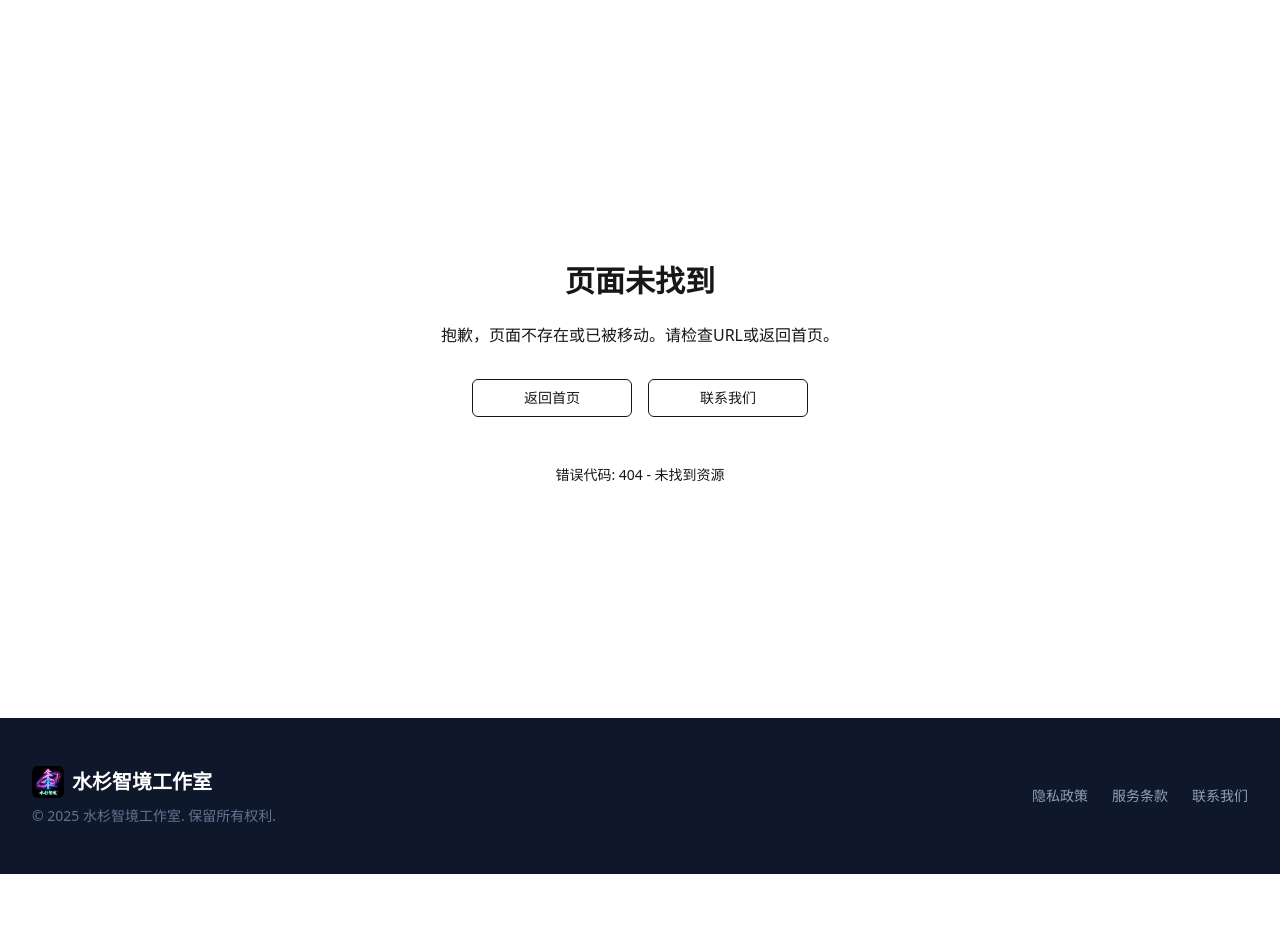
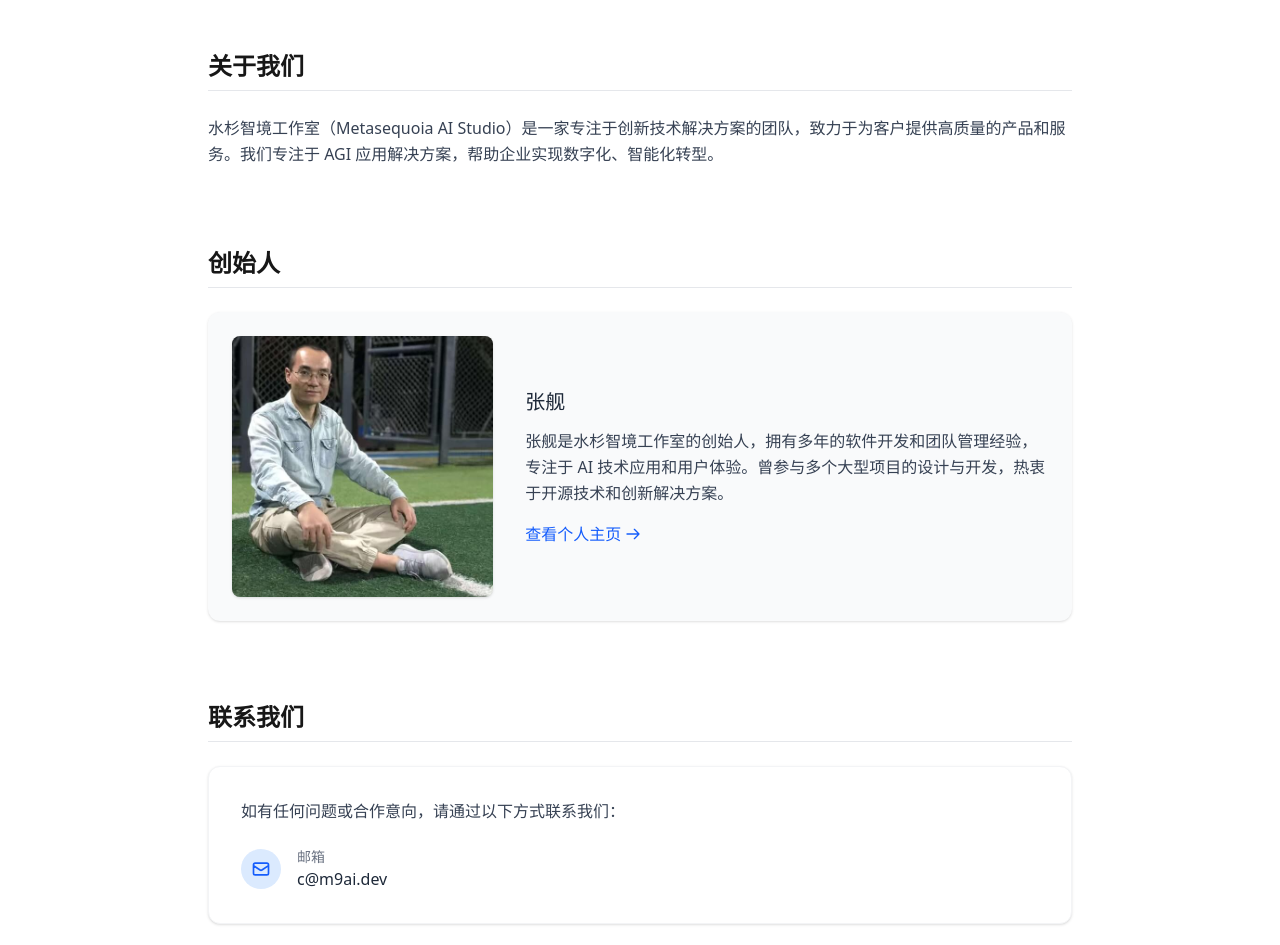
Before and after one commit to m9ai/m9ai.github.io, a Next.js app: page /contact in a window 1280 px wide. Before the commit this address had no page. Shown: the part 147-1092 px from the top of the page. Before the commit the page ends 1021 px from the top, so only its background shows below. Built offline with nearby package versions, Linux system fonts and the light colour scheme.

Commit message:
feat
contact page

```diff
--- a/package.json
+++ b/package.json
@@ -19,6 +19,7 @@
     "gray-matter": "^4.0.3",
     "leancloud-storage": "^4.15.2",
     "lunr": "^2.3.9",
+    "motion": "^12.23.6",
     "next": "15.4.1",
     "react": "19.1.0",
     "react-dom": "19.1.0",
--- a/public/docs/privacy-policy.md
+++ b/public/docs/privacy-policy.md
@@ -45,4 +45,4 @@
 
 如有任何关于本隐私政策的问题，请通过以下方式联系我们：
 
-- 电子邮件：justin@m9ai.dev
+- 电子邮件：c@m9ai.dev
--- a/public/docs/terms-of-service.md
+++ b/public/docs/terms-of-service.md
@@ -44,4 +44,4 @@
 
 如有任何关于本服务条款的问题，请通过以下方式联系我们：
 
-- 电子邮件：justin@m9ai.dev
+- 电子邮件：c@m9ai.dev
--- a/src/app/components/CollaborationSection.tsx
+++ b/src/app/components/CollaborationSection.tsx
@@ -156,7 +156,7 @@ export default function CollaborationSection() {
                 </div>
 
                 <div className="space-y-4">
-                  <a href="mailto:justin@m9ai.dev" className="flex items-center gap-3 p-4 bg-white dark:bg-slate-800 rounded-xl shadow-sm border border-slate-100 dark:border-slate-700 transition-all duration-300 hover:shadow-md">
+                  <a href="mailto:c@m9ai.dev" className="flex items-center gap-3 p-4 bg-white dark:bg-slate-800 rounded-xl shadow-sm border border-slate-100 dark:border-slate-700 transition-all duration-300 hover:shadow-md">
                     <div className="w-10 h-10 rounded-full bg-primary/10 dark:bg-primary/20 flex items-center justify-center text-primary">
                       <svg xmlns="http://www.w3.org/2000/svg" className="h-5 w-5" fill="none" viewBox="0 0 24 24" stroke="currentColor">
                         <path strokeLinecap="round" strokeLinejoin="round" strokeWidth={2} d="M3 8l7.89 5.26a2 2 0 002.22 0L21 8M5 19h14a2 2 0 002-2V7a2 2 0 00-2-2H5a2 2 0 00-2 2v10a2 2 0 002 2z" />
@@ -164,7 +164,7 @@ export default function CollaborationSection() {
                     </div>
                     <div>
                       <p className="text-sm text-slate-500 dark:text-slate-400">发送邮件</p>
-                      <p className="font-medium text-slate-900 dark:text-white">justin@m9ai.dev</p>
+                      <p className="font-medium text-slate-900 dark:text-white">c@m9ai.dev</p>
                     </div>
                   </a>
                 </div>
--- a/src/app/components/Footer.tsx
+++ b/src/app/components/Footer.tsx
@@ -20,7 +20,7 @@ export default function Footer() {
           <div className='flex space-x-6'>
             <Link href='/privacy-policy' className='text-sm hover:text-emerald-400 transition-colors'>隐私政策</Link>
             <Link href='/terms-of-service' className='text-sm hover:text-emerald-400 transition-colors'>服务条款</Link>
-            <Link href='#contact' className='text-sm hover:text-emerald-400 transition-colors'>联系我们</Link>
+            <Link href='/contact' className='text-sm hover:text-emerald-400 transition-colors'>联系我们</Link>
           </div>
         </div>
       </div>
--- /dev/null
+++ b/src/app/contact/page.tsx
@@ -0,0 +1,99 @@
+import Link from 'next/link';
+import { Metadata } from 'next';
+import * as  motion from 'motion/react-client';
+
+export const metadata: Metadata = {
+  title: '联系我们 | Metasequoia Studio',
+  description: '联系Metasequoia Studio团队，了解更多关于我们的信息',
+};
+
+// 动画效果配置
+const sectionVariants = {
+  hidden: { opacity: 0, y: 20 },
+  visible: { opacity: 1, y: 0, transition: { duration: 0.5 } }
+};
+
+export default function ContactPage() {
+  return (
+    <div className="container mx-auto px-4 py-12 max-w-4xl">
+      <motion.h1
+        className="text-3xl font-bold mb-12 text-center tracking-tight"
+        initial={{ opacity: 0, y: 20 }}
+        animate={{ opacity: 1, y: 0 }}
+        transition={{ duration: 0.6 }}
+      >
+        联系我们
+      </motion.h1>
+
+      <motion.section
+        className="mb-20"
+        variants={sectionVariants}
+        initial="hidden"
+        whileInView="visible"
+        viewport={{ once: true }}
+      >
+        <h2 className="text-2xl font-semibold mb-6 pb-2 border-b border-gray-200">关于我们</h2>
+        <div className="prose max-w-none text-gray-700 leading-relaxed">
+          <p>水杉智境工作室（Metasequoia AI Studio）是一家专注于创新技术解决方案的团队，致力于为客户提供高质量的产品和服务。我们专注于 AGI 应用解决方案，帮助企业实现数字化、智能化转型。</p>
+        </div>
+      </motion.section>
+
+      <motion.section
+        className="mb-20"
+        variants={sectionVariants}
+        initial="hidden"
+        whileInView="visible"
+        viewport={{ once: true }}
+        transition={{ delay: 0.1 }}
+      >
+        <h2 className="text-2xl font-semibold mb-6 pb-2 border-b border-gray-200">创始人</h2>
+        <div className="flex flex-col md:flex-row gap-8 items-center bg-gray-50 rounded-xl p-6 shadow-sm transition-all hover:shadow-md">
+          <div className="md:w-1/3">
+            <div className="bg-gray-200 rounded-lg aspect-square flex items-center justify-center overflow-hidden shadow-sm bg-cover" style={{backgroundImage: 'url(/founder.jpg)'}} />
+          </div>
+          <div className="md:w-2/3">
+            <h3 className="text-xl font-medium mb-3 text-gray-800">张舰</h3>
+            <p className="mb-4 text-gray-700 leading-relaxed">张舰是水杉智境工作室的创始人，拥有多年的软件开发和团队管理经验，专注于 AI 技术应用和用户体验。曾参与多个大型项目的设计与开发，热衷于开源技术和创新解决方案。</p>
+            <Link
+              href="https://zhangjianzy.github.io/"
+              target="_blank"
+              rel="noopener noreferrer"
+              className="inline-flex items-center text-blue-600 hover:text-blue-700 font-medium transition-colors"
+            >
+              查看个人主页
+              <svg className="ml-1 w-4 h-4" fill="none" stroke="currentColor" viewBox="0 0 24 24" xmlns="http://www.w3.org/2000/svg">
+                <path strokeLinecap="round" strokeLinejoin="round" strokeWidth={2} d="M14 5l7 7m0 0l-7 7m7-7H3" />
+              </svg>
+            </Link>
+          </div>
+        </div>
+      </motion.section>
+
+      <motion.section
+        variants={sectionVariants}
+        initial="hidden"
+        whileInView="visible"
+        viewport={{ once: true }}
+        transition={{ delay: 0.2 }}
+      >
+        <h2 className="text-2xl font-semibold mb-6 pb-2 border-b border-gray-200">联系我们</h2>
+        <div className="bg-white p-8 rounded-xl shadow-sm border border-gray-100">
+          <p className="mb-6 text-gray-700">如有任何问题或合作意向，请通过以下方式联系我们：</p>
+          <ul className="space-y-4">
+            <li className="flex items-center">
+              <div className="w-10 h-10 rounded-full bg-blue-100 flex items-center justify-center text-blue-600 mr-4 flex-shrink-0">
+                <svg className="w-5 h-5" fill="none" stroke="currentColor" viewBox="0 0 24 24" xmlns="http://www.w3.org/2000/svg">
+                  <path strokeLinecap="round" strokeLinejoin="round" strokeWidth={2} d="M3 8l7.89 5.26a2 2 0 002.22 0L21 8M5 19h14a2 2 0 002-2V7a2 2 0 00-2-2H5a2 2 0 00-2 2v10a2 2 0 002 2z" />
+                </svg>
+              </div>
+              <div>
+                <p className="text-sm text-gray-500">邮箱</p>
+                <a href="mailto:c@m9ai.dev" className="text-gray-800 font-medium hover:text-blue-600 transition-colors">c@m9ai.dev</a>
+              </div>
+            </li>
+          </ul>
+        </div>
+      </motion.section>
+    </div>
+  );
+}
--- a/src/app/not-found.tsx
+++ b/src/app/not-found.tsx
@@ -43,7 +43,7 @@ export default function NotFoundPage() {
           <Link href="/contact"
             className="min-w-[160px] inline-flex items-center justify-center rounded-md border border-input bg-background px-4 py-2 text-sm font-medium transition-colors hover:bg-accent hover:text-accent-foreground focus:outline-none focus:ring-2 focus:ring-ring focus:ring-offset-2 disabled:pointer-events-none disabled:opacity-50"
           >
-            联系我们
+            <Link href="/contact" className="text-blue-600 hover:underline">联系我们</Link>
           </Link>
         </div>
       </div>
```
Also changed, not shown: public/founder.jpg (added), 1 other file (tests, documents, lock files or other folders).
